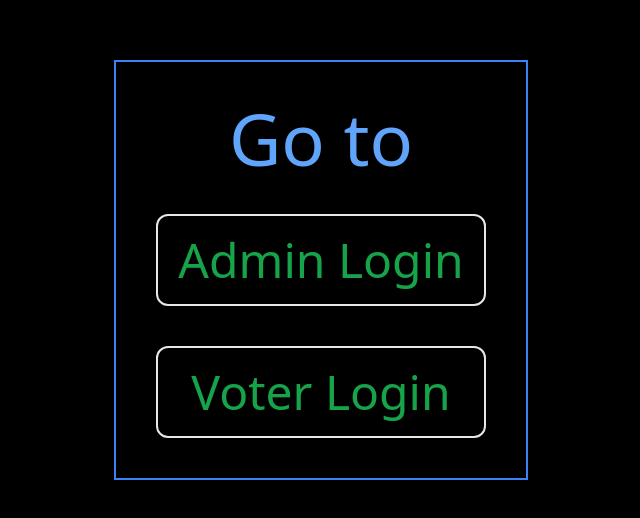
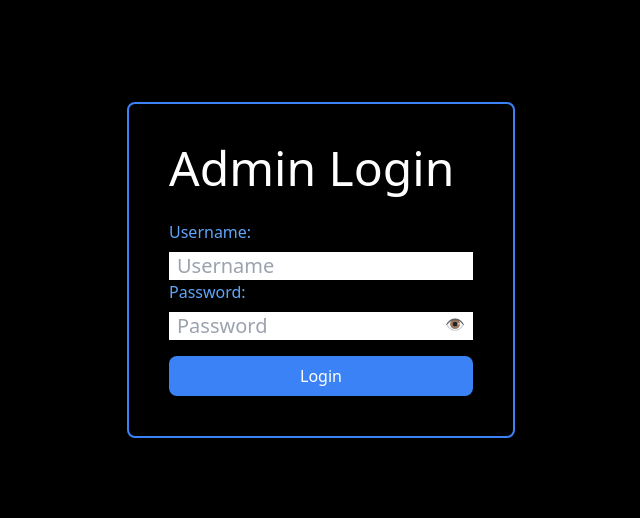
Before and after one commit to Kesavanmessi/secured_voting_system_fullstack, a React (Vite) app in the folder secure-voting/: page /admin-login in a window 1280 px wide. Shown: the part 130-648 px from the top of the page, without its empty margins (319-959 px from the left). Built offline with nearby package versions, Linux system fonts and the light colour scheme.

Commit message:
created admin and voter login page with validation

```diff
--- a/secure-voting/package.json
+++ b/secure-voting/package.json
@@ -11,7 +11,8 @@
   },
   "dependencies": {
     "react": "^18.3.1",
-    "react-dom": "^18.3.1"
+    "react-dom": "^18.3.1",
+    "react-router-dom": "^6.27.0"
   },
   "devDependencies": {
     "@eslint/js": "^9.11.1",
--- /dev/null
+++ b/secure-voting/src/Login.jsx
@@ -0,0 +1,104 @@
+import { useState } from 'react';
+
+function Login({ login }) {
+  const [username, setUsername] = useState('');
+  const [password, setPassword] = useState('');
+  const [errorMessage, setErrorMessage] = useState('');
+  const [showPassword, setShowPassword] = useState(false);
+
+  // Admin and voter credentials
+  const adminCredentials = [
+    { id: 1, name: 'admin1', password: 'admin123' },
+    { id: 2, name: 'admin2', password: 'admin456' },
+  ];
+
+  const voterCredentials = [
+    { id: 1, name: 'voter1', password: 'voter123' },
+    { id: 2, name: 'voter2', password: 'voter456' },
+  ];
+
+  // Function to handle form submission
+  const handleLogin = (e) => {
+    e.preventDefault();
+    let validCredentials = false;
+
+    if (login === 'Admin') {
+      validCredentials = adminCredentials.some(
+        (admin) => admin.name === username && admin.password === password
+      );
+    } else if (login === 'Voter') {
+      validCredentials = voterCredentials.some(
+        (voter) => voter.name === username && voter.password === password
+      );
+    }
+
+    if (validCredentials) {
+      window.location.href = '/next-page';  // Replace with actual next page URL
+    } else {
+      setErrorMessage('Invalid username or password');
+      setTimeout(() => setErrorMessage(''), 5000); // Clear error message after 5 seconds
+    }
+  };
+
+  // Toggle password visibility
+  const togglePasswordVisibility = () => {
+    setShowPassword((prev) => !prev);
+  };
+
+  return (
+    <>
+      <div className="flex flex-col bg-black justify-center items-center min-h-screen">
+        <div className="border-2 border-blue-500 p-10 rounded-lg">
+          <h1 className="text-5xl text-white mb-7 text-green-500">{login} Login</h1>
+
+          {errorMessage && <p className="text-red-500 mb-4">{errorMessage}</p>}  {/* Error message */}
+
+          <form onSubmit={handleLogin}>
+            <label htmlFor="username" className="text-blue-400">
+              Username:
+            </label>
+            <br />
+            <input
+              type="text"
+              className="pl-2 mt-2 focus:outline-none text-xl w-full"
+              placeholder="Username"
+              value={username}
+              onChange={(e) => setUsername(e.target.value)}
+            />
+            <br />
+
+            <label htmlFor="password" className="text-blue-400">
+              Password:
+            </label>
+            <br />
+            <div className="relative">
+              <input
+                type={showPassword ? 'text' : 'password'}
+                className="pl-2 mt-2 focus:outline-none text-xl w-full"
+                placeholder="Password"
+                value={password}
+                onChange={(e) => setPassword(e.target.value)}
+              />
+              <button
+                type="button"
+                onClick={togglePasswordVisibility}
+                className="absolute right-2 top-2 text-gray-600"
+              >
+                {showPassword ? '🙈' : '👁'}  {/* Toggle icon */}
+              </button>
+            </div>
+
+            <button
+              type="submit"
+              className="mt-4 p-2 bg-blue-500 text-white rounded-lg w-full"
+            >
+              Login
+            </button>
+          </form>
+        </div>
+      </div>
+    </>
+  );
+}
+
+export default Login;
--- a/secure-voting/src/goto-dashboard.jsx
+++ b/secure-voting/src/goto-dashboard.jsx
@@ -1,16 +1,27 @@
-function App() {
+import { Link } from 'react-router-dom';
+
+function DashBoard() {
   return (
     <>
       <div className='flex flex-col bg-black justify-center items-center min-h-screen'>
-      <div className='flex flex-col border-2 border-blue-500 p-10'>
-        <h2 className='text-center text-7xl  mb-10 text-blue-400'>Go to</h2>
-        <a href='' className='border-2  p-5 text-center text-5xl text-green-600 mb-10 hover:bg-blue-100 rounded-xl'>Admin Login</a>
-        <a href='' className='hover:bg-blue-100 border-2 p-5 text-center text-5xl text-green-600 rounded-xl'>Voter Login</a>
+        <div className='flex flex-col border-2 border-blue-500 p-10 rounded-lg'>
+          <h2 className='text-center text-7xl mb-10 text-blue-400'>Go to</h2>
 
+          <Link
+            to='/admin-login'
+            className='border-2 p-5 text-center text-5xl text-green-600 mb-10 hover:bg-blue-100 rounded-xl'>
+              Admin Login
+          </Link>
+
+          <Link
+            to='/voter-login'
+            className='hover:bg-blue-100 border-2 p-5 text-center text-5xl text-green-600 rounded-xl'>
+              Voter Login
+          </Link>
         </div>
       </div>
     </>
   );
 }
 
-export default App;
+export default DashBoard;
--- a/secure-voting/src/main.jsx
+++ b/secure-voting/src/main.jsx
@@ -1,10 +1,15 @@
-import { StrictMode } from 'react'
-import { createRoot } from 'react-dom/client'
-import App from './goto-dashboard.jsx'
-import './index.css'
+import { createRoot } from 'react-dom/client';
+import { BrowserRouter as Router, Route, Routes } from 'react-router-dom';
+import DashBoard from './goto-dashboard.jsx';
+import Login from './Login.jsx';
+import './index.css';
 
 createRoot(document.getElementById('root')).render(
-  <StrictMode>
-      <App />
-  </StrictMode>,
-)
+  <Router>
+    <Routes>
+      <Route path="/" element={<DashBoard />} />
+      <Route path="/admin-login" element={<Login login="Admin" />} />
+      <Route path="/voter-login" element={<Login login="Voter" />} />
+    </Routes>
+  </Router>
+);
```
Also changed, not shown: 1 other file (tests, documents, lock files or other folders). Lines whose indentation alone changed are shown as unchanged.
